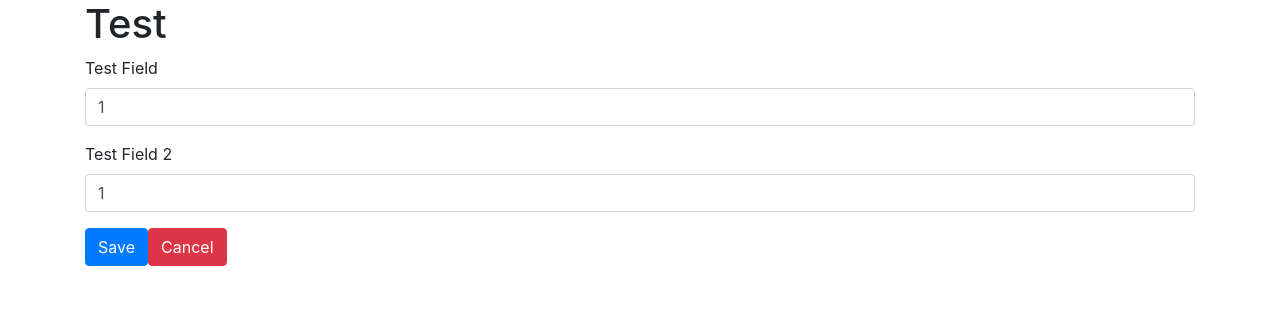
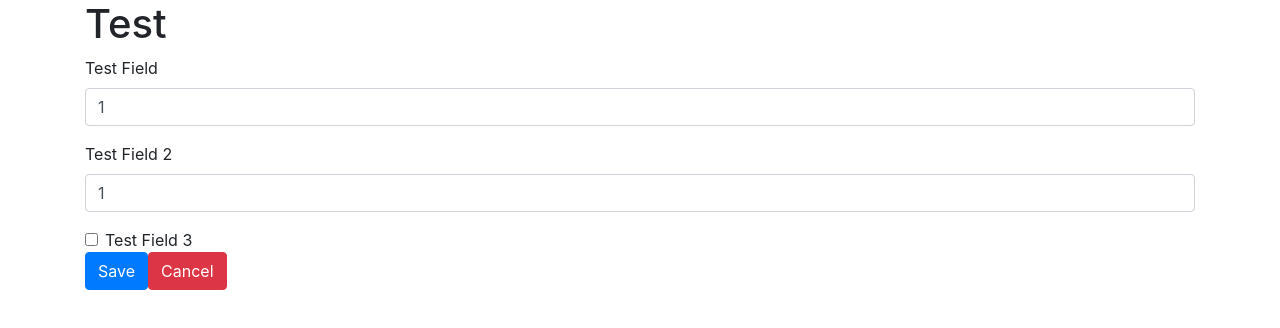
Before and after one commit to naveenkosigi/Dynamic-Form-Builder, a React (Create React App) app: page / in a window 1280 px wide. Shown: the top 328 px of the page. Built offline with nearby package versions, Linux system fonts and the light colour scheme.

Commit message:
checkbox dummy commit

```diff
--- a/src/App.js
+++ b/src/App.js
@@ -13,13 +13,18 @@ function App() {
       <FormContextProvider formOptions={[
         {
           label : {name : 'Test Field'},
-          input : {type : 'number',name : 'field1'},
+          input : {type : 'number',name : 'field1',id:'id1'},
           misc : {validator : (value => value > 5)}
         },
         {
           label : {name : 'Test Field 2'},
-          input : {type : 'text',name : 'field2'},
+          input : {type : 'text',name : 'field2',id:'id2'},
           misc : {validator : (value => value.trim().length === 0)}
+        },
+        {
+          label : {name : 'Test Field 3'},
+          input : {type : 'checkbox',name : 'field3',id:'id3'},
+          misc : {validator : (value => value > 5)}
         }
       ]}/>
     </div>
--- /dev/null
+++ b/src/components/FormBuilder/Checkbox.js
@@ -0,0 +1,61 @@
+import { Fragment, useCallback, useContext, useEffect } from "react";
+import FormContext from "./FormContext";
+import useInput from "./use-Input"
+
+
+/**
+ *
+ * @param {*} props
+ * {
+ *   label : {}
+ *   input : {}
+ *   misc : {}
+ * }
+ * @returns
+ */
+const Checkbox = (props) => {
+
+    const { inputValue,changeHandler,isInvalid,hasTouched,touchHandler } = useInput(props.options);
+
+    const isFieldValid = isInvalid && hasTouched;
+
+    const inputOptions = {
+        ...props.options.input
+    };
+
+    const fieldName = props.options.input.name ;
+
+    const updatedData = {[fieldName] : inputValue};
+
+    const formContext = useContext(FormContext);
+
+    useEffect(() => {
+        formContext.updateField(updatedData);
+    },[inputValue])
+
+    return (
+    //   <div className="form-group form-check">
+    //     <label htmlFor={props.options.input.id}>
+    //       <input
+    //         {...inputOptions}
+    //         onChange={changeHandler}
+    //         value={inputValue}
+    //         className="form-control"
+    //         name={props.options.input.name}
+    //         onBlur={touchHandler}
+    //       />
+    //       {props.options.label.name}
+    //     </label>
+    //     {isFieldValid && <p class="text-danger">Error Field</p>}
+    //   </div>
+
+    <div class="form-check">
+    <label class="form-check-label">
+        <input type="checkbox" onChange={changeHandler} value={inputValue} name={props.options.input.name} onBlur={touchHandler} class="form-check-input"/>
+        {props.options.label.name}
+    </label>
+    </div>
+    );
+}
+
+export default Checkbox;
--- a/src/components/FormBuilder/FormBuilder.js
+++ b/src/components/FormBuilder/FormBuilder.js
@@ -1,4 +1,5 @@
 import { useContext, useMemo, useReducer } from "react"
+import Checkbox from "./Checkbox";
 import FormContext from "./FormContext";
 import Input from "./Input";
 /*  [
@@ -11,7 +12,13 @@ import Input from "./Input";
 */
 const FormBuilder = (props) => {
   const formConstructor = props.formOptions.map((option, index) => {
-    return <Input options={option} key={index} />;
+    switch(option.input.type.toLowerCase()){
+        case 'checkbox':
+            return <Checkbox options={option} key={index} />
+        case 'text':
+        case 'number':
+            return <Input options={option} key={index} />
+    }
   });
 
   const formContext = useContext(FormContext);
```
